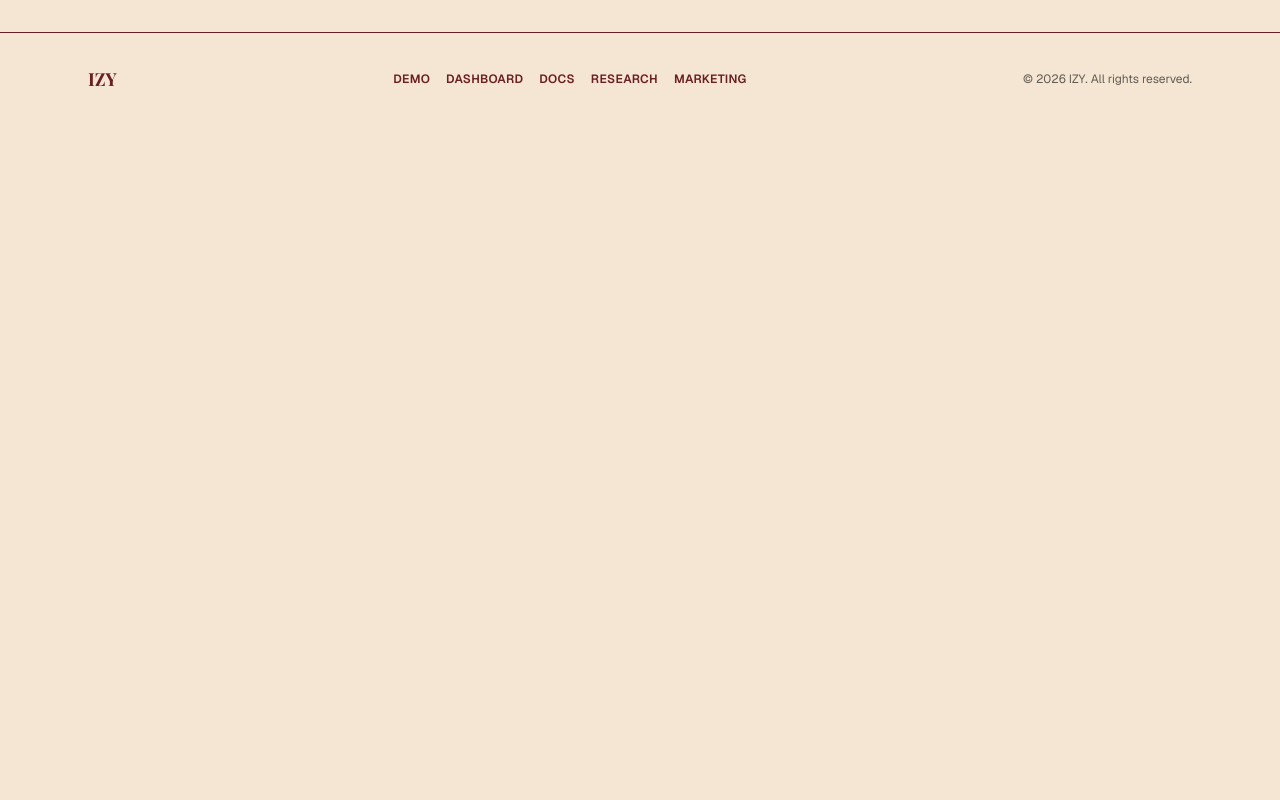
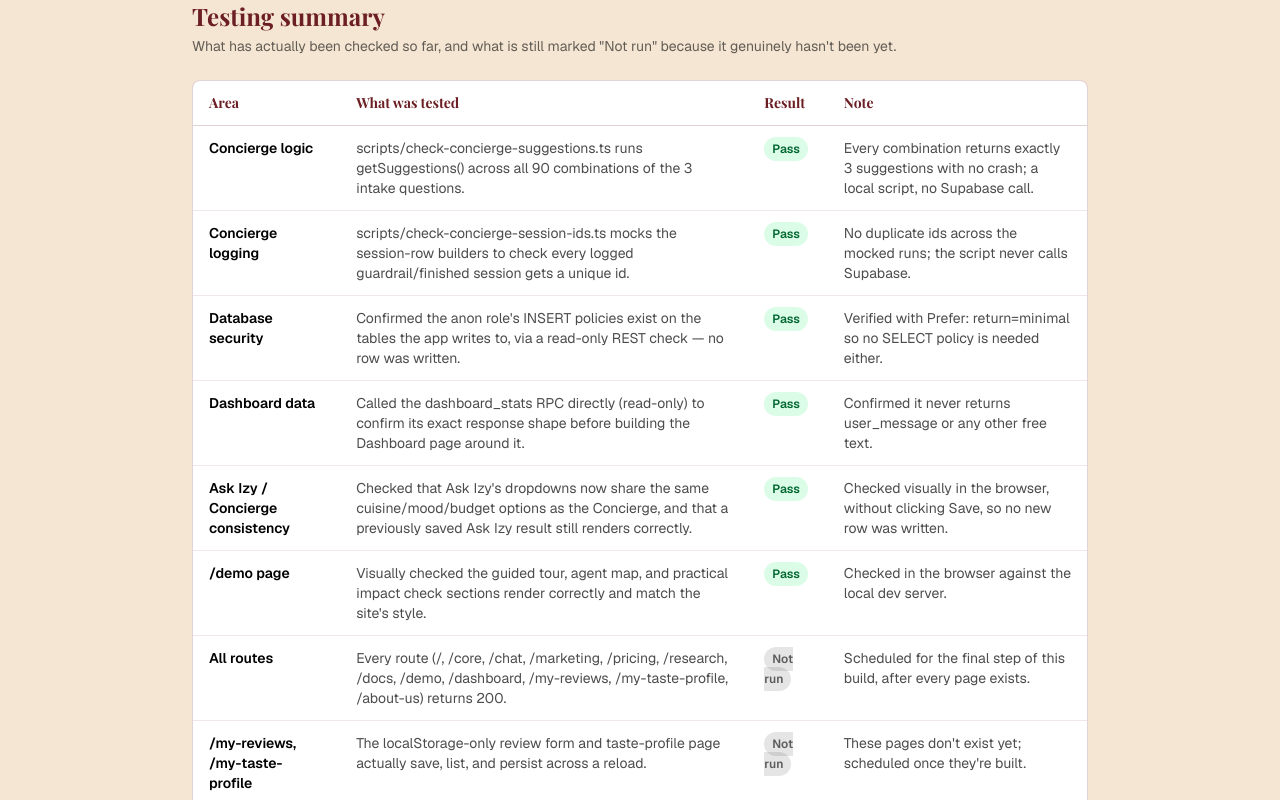
Before and after one commit to marieedenys/IZY, a Next.js app: page /demo in a window 1280 px wide. Shown: the part 4260-5060 px from the top of the page. Before the commit the page ends 4385 px from the top, so only its background shows below. Built offline with nearby package versions, Linux system fonts and the light colour scheme.

Commit message:
demo: add testing summary section
Co-Authored-By: Claude Sonnet 5 <noreply@anthropic.com>

```diff
--- a/src/app/demo/page.tsx
+++ b/src/app/demo/page.tsx
@@ -4,6 +4,7 @@ import Footer from "@/components/Footer";
 import DemoTour from "@/components/DemoTour";
 import AgentMapSection from "@/components/AgentMapSection";
 import ImpactCheckSection from "@/components/ImpactCheckSection";
+import TestingSummarySection from "@/components/TestingSummarySection";
 
 export const metadata: Metadata = {
   title: "Demo — IZY",
@@ -37,6 +38,10 @@ export default function DemoPage() {
         <div className="mx-auto mt-16 w-full max-w-4xl">
           <ImpactCheckSection />
         </div>
+
+        <div className="mx-auto mt-16 w-full max-w-4xl">
+          <TestingSummarySection />
+        </div>
       </div>
       <Footer />
     </div>
--- /dev/null
+++ b/src/components/TestingSummarySection.tsx
@@ -0,0 +1,56 @@
+import { TESTS, type TestResult } from "@/data/testing";
+
+const RESULT_STYLE: Record<TestResult, string> = {
+  Pass: "bg-green-100 text-green-800",
+  Fail: "bg-red-100 text-red-800",
+  "Not run": "bg-ink/10 text-ink/60",
+};
+
+export default function TestingSummarySection() {
+  return (
+    <section>
+      <h2 className="font-serif text-2xl font-bold text-bordeaux">
+        Testing summary
+      </h2>
+      <p className="mt-1 text-sm text-ink/60">
+        What has actually been checked so far, and what is still marked
+        &quot;Not run&quot; because it genuinely hasn&apos;t been yet.
+      </p>
+
+      <div className="mt-6 overflow-x-auto rounded-lg border border-bordeaux/20 bg-white">
+        <table className="w-full text-left text-sm">
+          <thead>
+            <tr className="border-b border-bordeaux/20">
+              <th className="px-4 py-3 font-serif text-bordeaux">Area</th>
+              <th className="px-4 py-3 font-serif text-bordeaux">
+                What was tested
+              </th>
+              <th className="px-4 py-3 font-serif text-bordeaux">Result</th>
+              <th className="px-4 py-3 font-serif text-bordeaux">Note</th>
+            </tr>
+          </thead>
+          <tbody>
+            {TESTS.map((test) => (
+              <tr key={test.id} className="border-b border-bordeaux/10 last:border-0">
+                <td className="px-4 py-3 align-top font-semibold text-ink">
+                  {test.area}
+                </td>
+                <td className="px-4 py-3 align-top text-ink/70">
+                  {test.whatWasTested}
+                </td>
+                <td className="px-4 py-3 align-top">
+                  <span
+                    className={`rounded-full px-2 py-1 text-xs font-semibold ${RESULT_STYLE[test.result]}`}
+                  >
+                    {test.result}
+                  </span>
+                </td>
+                <td className="px-4 py-3 align-top text-ink/70">{test.note}</td>
+              </tr>
+            ))}
+          </tbody>
+        </table>
+      </div>
+    </section>
+  );
+}
--- /dev/null
+++ b/src/data/testing.ts
@@ -0,0 +1,86 @@
+// Real testing status, updated as checks are actually run — never marked
+// Pass ahead of being verified. "Not run" is honest, not a placeholder.
+
+export type TestResult = "Pass" | "Fail" | "Not run";
+
+export type TestEntry = {
+  id: string;
+  area: string;
+  whatWasTested: string;
+  result: TestResult;
+  note: string;
+};
+
+export const TESTS: TestEntry[] = [
+  {
+    id: "concierge-suggestions",
+    area: "Concierge logic",
+    whatWasTested:
+      "scripts/check-concierge-suggestions.ts runs getSuggestions() across all 90 combinations of the 3 intake questions.",
+    result: "Pass",
+    note: "Every combination returns exactly 3 suggestions with no crash; a local script, no Supabase call.",
+  },
+  {
+    id: "concierge-session-ids",
+    area: "Concierge logging",
+    whatWasTested:
+      "scripts/check-concierge-session-ids.ts mocks the session-row builders to check every logged guardrail/finished session gets a unique id.",
+    result: "Pass",
+    note: "No duplicate ids across the mocked runs; the script never calls Supabase.",
+  },
+  {
+    id: "rls-insert-policy",
+    area: "Database security",
+    whatWasTested:
+      "Confirmed the anon role's INSERT policies exist on the tables the app writes to, via a read-only REST check — no row was written.",
+    result: "Pass",
+    note: "Verified with Prefer: return=minimal so no SELECT policy is needed either.",
+  },
+  {
+    id: "dashboard-stats-rpc",
+    area: "Dashboard data",
+    whatWasTested:
+      "Called the dashboard_stats RPC directly (read-only) to confirm its exact response shape before building the Dashboard page around it.",
+    result: "Pass",
+    note: "Confirmed it never returns user_message or any other free text.",
+  },
+  {
+    id: "core-concierge-vocabulary",
+    area: "Ask Izy / Concierge consistency",
+    whatWasTested:
+      "Checked that Ask Izy's dropdowns now share the same cuisine/mood/budget options as the Concierge, and that a previously saved Ask Izy result still renders correctly.",
+    result: "Pass",
+    note: "Checked visually in the browser, without clicking Save, so no new row was written.",
+  },
+  {
+    id: "demo-sections-render",
+    area: "/demo page",
+    whatWasTested:
+      "Visually checked the guided tour, agent map, and practical impact check sections render correctly and match the site's style.",
+    result: "Pass",
+    note: "Checked in the browser against the local dev server.",
+  },
+  {
+    id: "routes-200",
+    area: "All routes",
+    whatWasTested:
+      "Every route (/, /core, /chat, /marketing, /pricing, /research, /docs, /demo, /dashboard, /my-reviews, /my-taste-profile, /about-us) returns 200.",
+    result: "Not run",
+    note: "Scheduled for the final step of this build, after every page exists.",
+  },
+  {
+    id: "localstorage-pages",
+    area: "/my-reviews, /my-taste-profile",
+    whatWasTested:
+      "The localStorage-only review form and taste-profile page actually save, list, and persist across a reload.",
+    result: "Not run",
+    note: "These pages don't exist yet; scheduled once they're built.",
+  },
+  {
+    id: "full-build",
+    area: "Whole app",
+    whatWasTested: "A full production build (npm run build) with no errors, after every page in this module is added.",
+    result: "Not run",
+    note: "Scheduled for the final step of this build.",
+  },
+];
```
